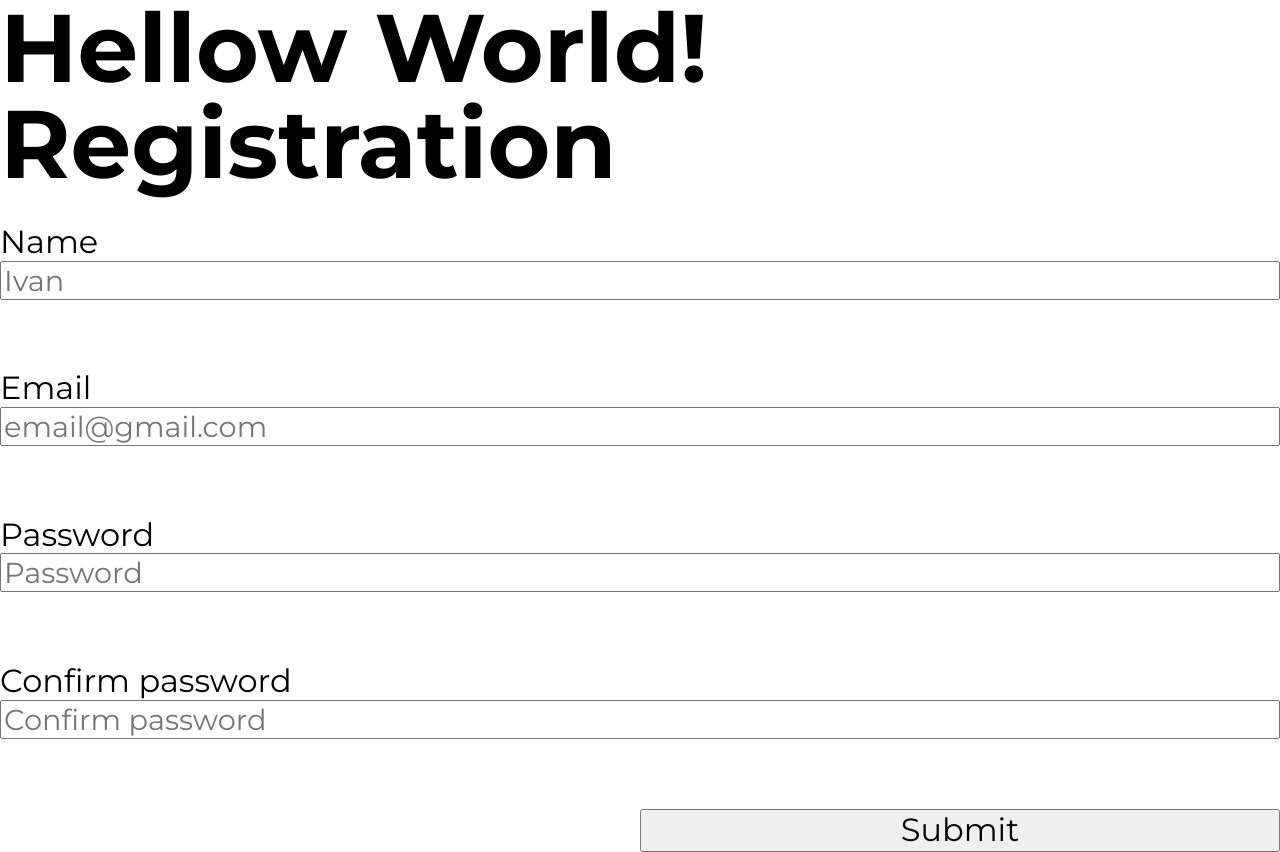
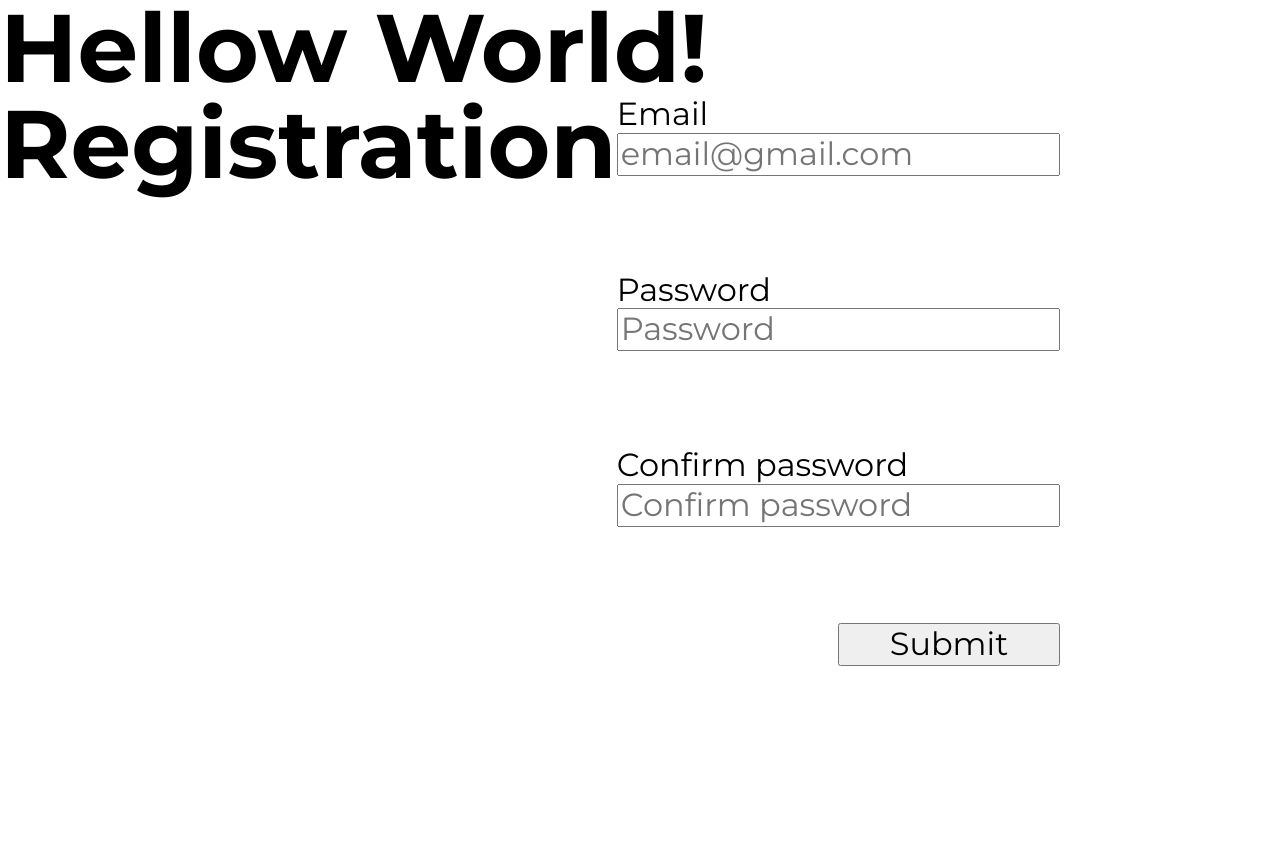
Before and after one commit to KirillVM/graphiql-app, a React (Vite) app: page / in a window 1280 px wide. After the commit the page ends 800 px from the top, so only its background shows below. Built offline with nearby package versions, Linux system fonts and the light colour scheme.

Commit message:
refactor: migrate styles to clsx and modules

```diff
--- /dev/null
+++ b/src/components/registrationForm/registrationForm.module.scss
@@ -0,0 +1,31 @@
+.form {
+  display: flex;
+  flex-direction: column;
+  row-gap: 2rem;
+  font-size: 2rem;
+}
+
+.button_submit {
+  width: 50%;
+  align-self: self-end;
+}
+
+.form__row {
+  display: flex;
+  flex-direction: column;
+  text-align: left;
+}
+
+.error {
+  color: red;
+  font-size: 1.2rem;
+  min-width: 1.2rem;
+}
+
+.from__input {
+  font-size: 1.8rem;
+}
+
+.wrapper {
+  display: flex;
+}
--- a/src/components/registrationForm/registrationForm.scss
+++ /dev/null
@@ -1,24 +0,0 @@
-.form {
-  display: flex;
-  flex-direction: column;
-  row-gap: 2rem;
-  font-size: 2rem;
-  button {
-    width: 50%;
-    align-self: self-end;
-  }
-}
-
-.form__row {
-  display: flex;
-  flex-direction: column;
-  text-align: left;
-  p {
-    color: red;
-    font-size: 1.2rem;
-    min-width: 1.2rem;
-  }
-  input {
-    font-size: 1.8rem;
-  }
-}
--- a/src/components/registrationForm/registrationForm.tsx
+++ b/src/components/registrationForm/registrationForm.tsx
@@ -1,8 +1,9 @@
-import './registrationForm.scss';
+import classes from './registrationForm.module.scss';
 import { SubmitHandler, useForm } from 'react-hook-form';
 import { FormData } from './registrationForm.interfaces';
 import registrationFormSchema from './registrationForm.schema';
 import { yupResolver } from '@hookform/resolvers/yup';
+import clsx from 'clsx';
 // import { useNavigate } from 'react-router-dom';
 
 const RegistrationForm = (): JSX.Element => {
@@ -14,7 +15,7 @@ const RegistrationForm = (): JSX.Element => {
     resolver: yupResolver(registrationFormSchema),
     mode: 'onChange',
   });
-  const { fname, email, password, confirmPassword } = errors;
+  const { email, password, confirmPassword } = errors;
   // dispatch = useAppDispatch();
   // const navigate = useNavigate();
   const onSubmitHandler: SubmitHandler<FormData> = (data) => {
@@ -24,9 +25,13 @@ const RegistrationForm = (): JSX.Element => {
   };
   return (
     <>
-      <form className="form" onSubmit={handleSubmit(onSubmitHandler)}>
+      <div className={clsx(classes.wrapper)}>
         <h1>Registration</h1>
-        <label htmlFor="fname" className="form__row">
+        <form
+          className={clsx(classes.form)}
+          onSubmit={handleSubmit(onSubmitHandler)}
+        >
+          {/* <label htmlFor="fname" className={clsx(classes.form__row)}>
           Name
           <input
             {...register('fname', {
@@ -37,50 +42,51 @@ const RegistrationForm = (): JSX.Element => {
             placeholder="Ivan"
           ></input>
           {fname ? <p>{fname.message}</p> : <p> </p>}
-        </label>
-        <label htmlFor="email" className="form__row">
+        </label> */}
+          <label htmlFor="email" className={clsx(classes.form__row)}>
             Email
             <input
               {...register('email', {
                 required: true,
               })}
               id="email"
-            className="form__email"
+              className={clsx(classes.form__input)}
               placeholder="email@gmail.com"
             ></input>
             {email ? <p>{email.message}</p> : <p> </p>}
           </label>
-        <label htmlFor="password" className="form__row">
+          <label htmlFor="password" className={clsx(classes.form__row)}>
             Password
             <input
               {...register('password', {
                 required: true,
               })}
               id="password"
-            className="form__password"
+              className={clsx(classes.form__input)}
               placeholder="Password"
             ></input>
             {password ? <p>{password.message}</p> : <p> </p>}
           </label>
-        <label htmlFor="confirm-password" className="form__row">
+          <label htmlFor="confirm-password" className={clsx(classes.form__row)}>
             Confirm password
             <input
               {...register('confirmPassword', {
                 required: true,
               })}
               id="confirm-password"
-            className="form__confirmPassword"
+              className={clsx(classes.form__input)}
               placeholder="Confirm password"
             ></input>
             {confirmPassword ? <p>{confirmPassword.message}</p> : <p> </p>}
           </label>
           <button
-          className="form__button"
+            className={clsx(classes.button_submit)}
             disabled={Object.keys(errors).length > 0}
           >
             Submit
           </button>
         </form>
+      </div>
     </>
   );
 };
```
Lines whose indentation alone changed are shown as unchanged.
